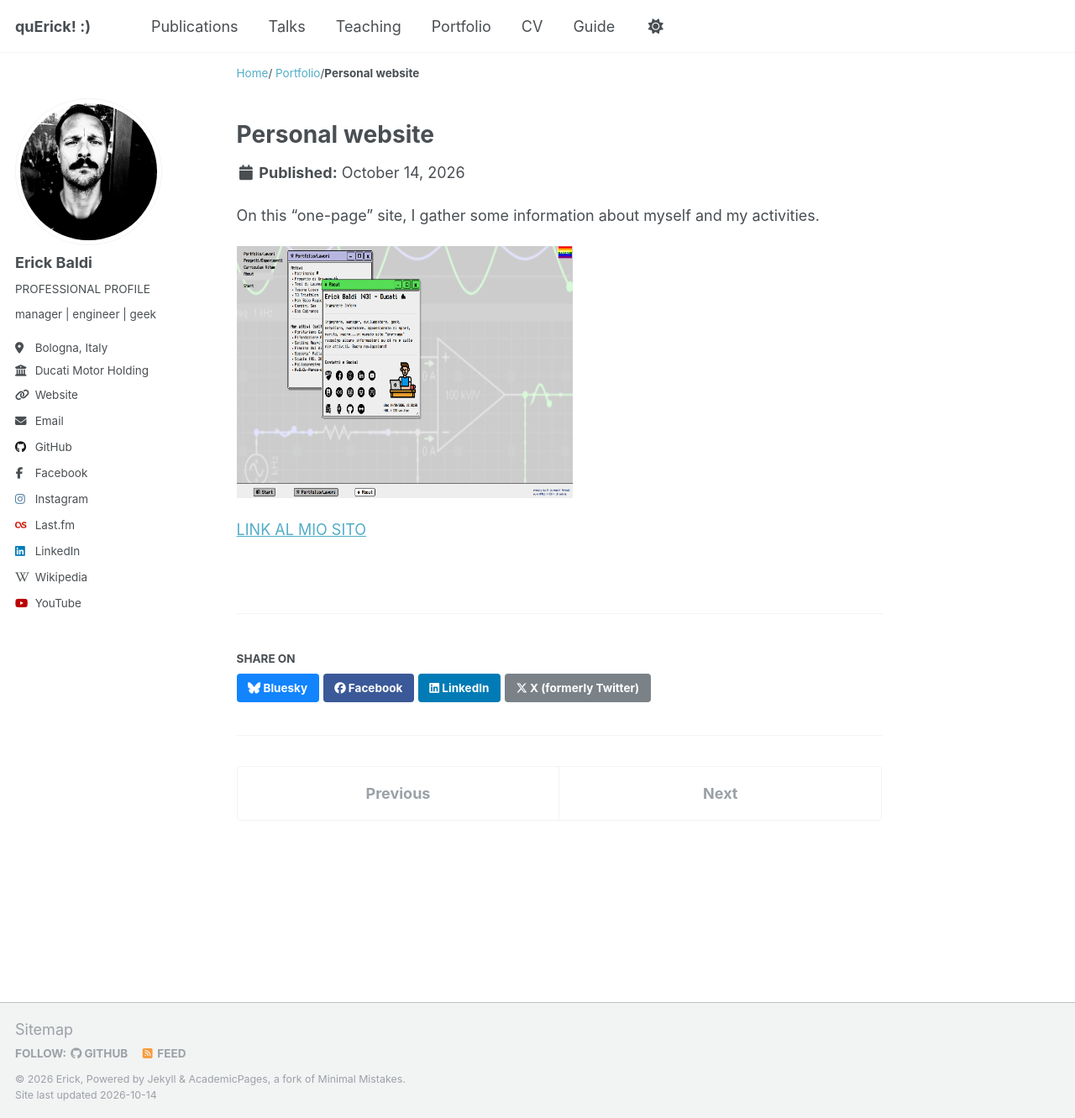
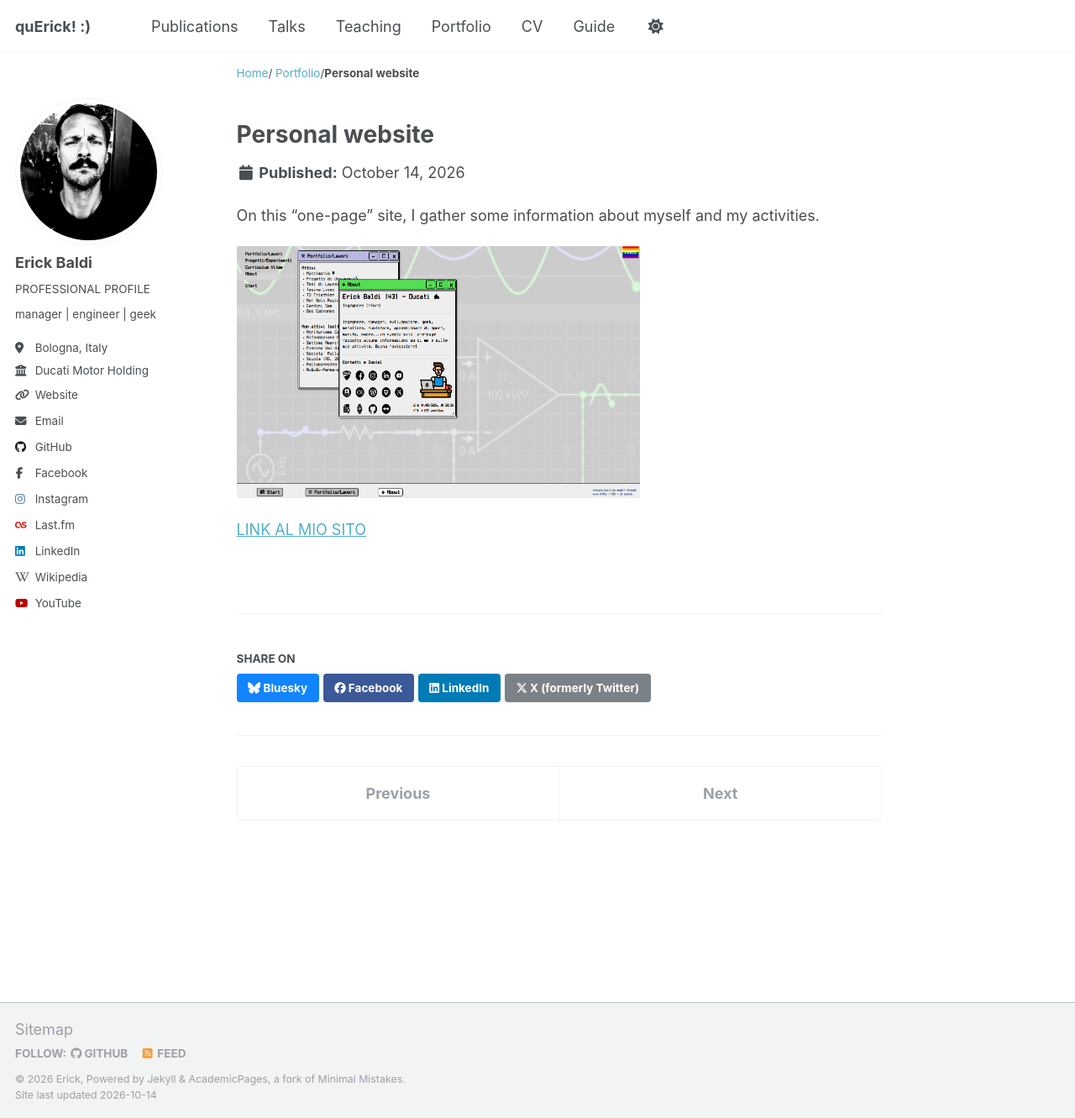
Before and after one commit to erickbaldi/erickbaldi.github.io, a Jekyll site: the page built from _portfolio/portfolio-5.md, in a window 1280 px wide and 1331 px high. Shown: the whole window at 84% size. Built offline with Jekyll 4.4.1, drawn with Linux system fonts in a browser that asks for light colours; a script that is not in the unit is left out.

Commit message:
Change image width in portfolio-5.md
Updated image size in portfolio-5.md

```diff
--- a/_portfolio/portfolio-5.md
+++ b/_portfolio/portfolio-5.md
@@ -6,6 +6,6 @@ collection: portfolio
 
 On this "one-page" site, I gather some information about myself and my activities.
 
-<img src='/images/sito_altervista.png' style="width:400px;height:300px;">
+<img src='/images/sito_altervista.png' style="width:480px;height:300px;">
 
 [LINK AL MIO SITO](https://erickbaldi.altervista.org)
```
